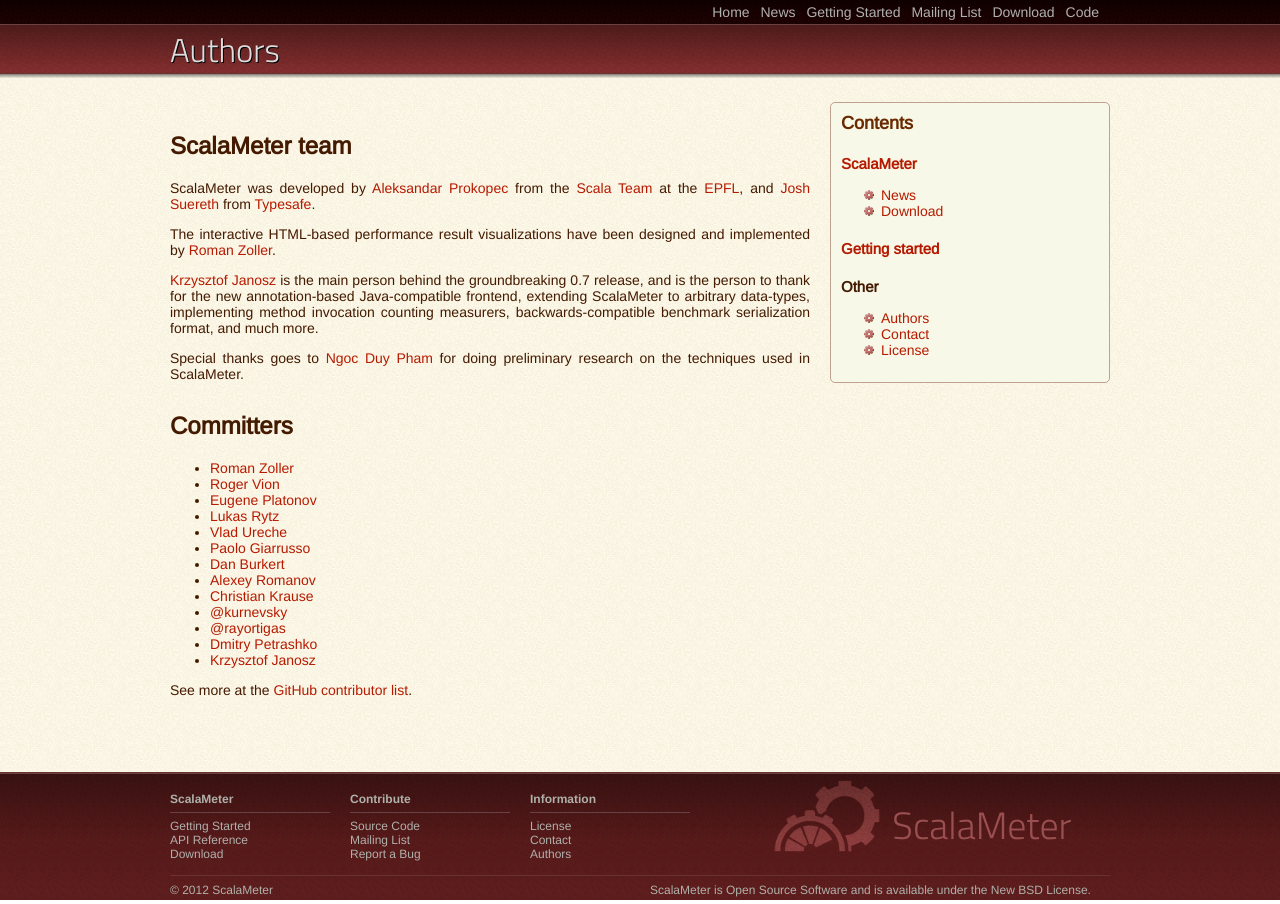
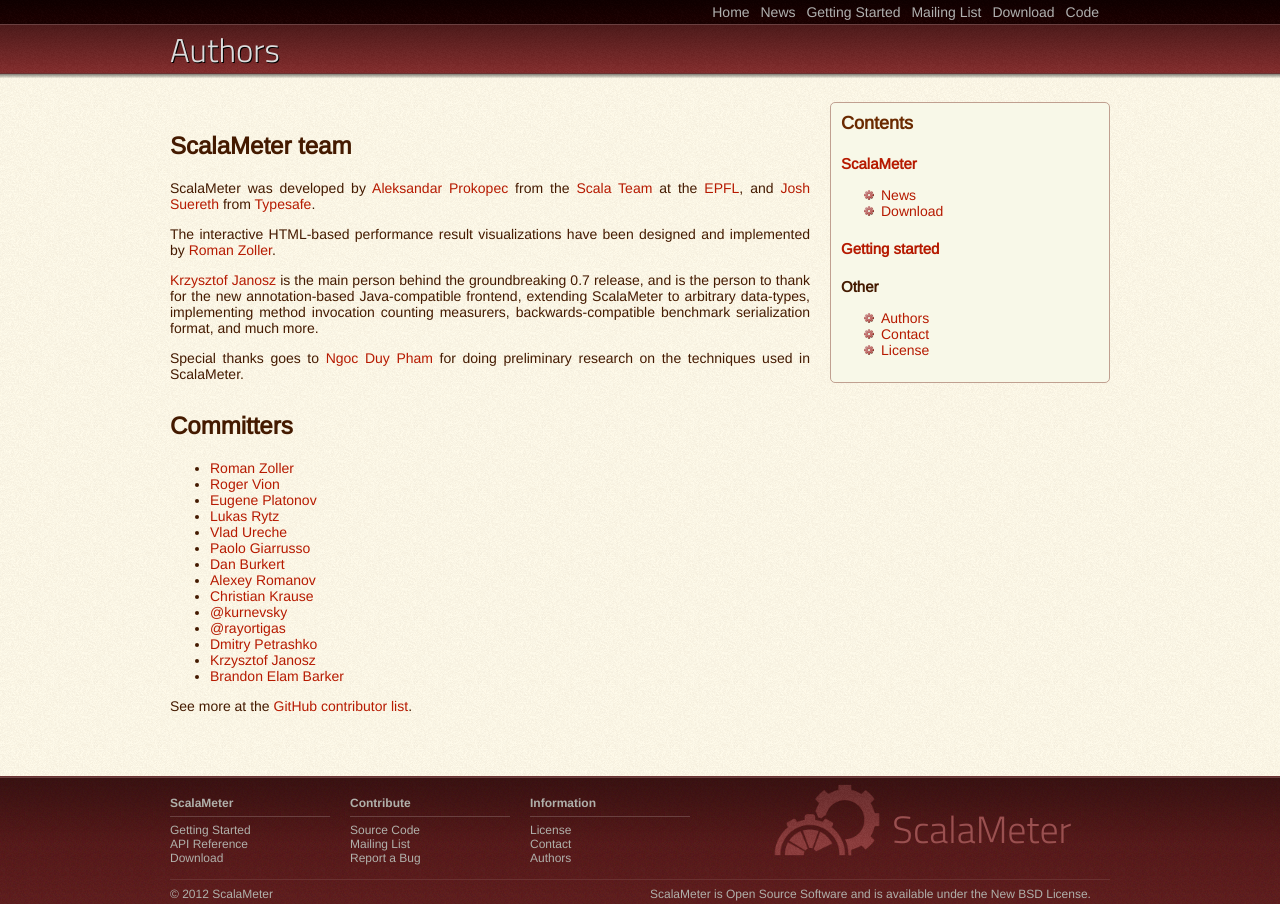
Before and after one commit to scalameter/scalameter.github.com, a Jekyll site: the page built from home/authors.md, in a window 1280 px wide. Built offline with Jekyll 4.4.1, drawn with Linux system fonts in a browser that asks for light colours.

Commit message:
Update authors.md

```diff
--- a/home/authors.md
+++ b/home/authors.md
@@ -42,6 +42,7 @@ on the techniques used in ScalaMeter.
 - [@rayortigas](https://github.com/rayortigas)
 - [Dmitry Petrashko](https://github.com/DarkDimius)
 - [Krzysztof Janosz](https://github.com/kjanosz)
+- [Brandon Elam Barker](https://github.com/bbarker)
 
 See more at the
 [GitHub contributor list](https://github.com/scalameter/scalameter/graphs/contributors).
```
